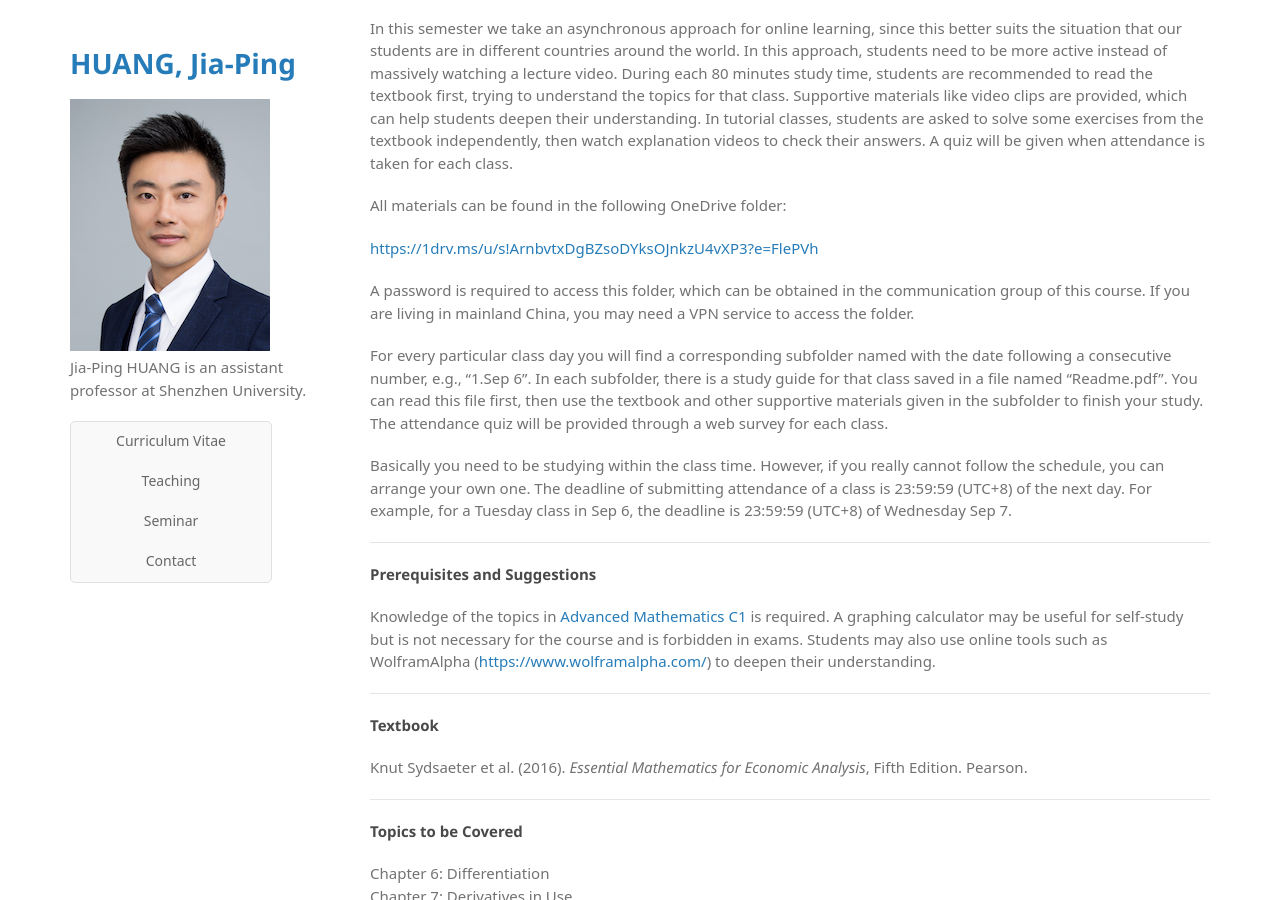
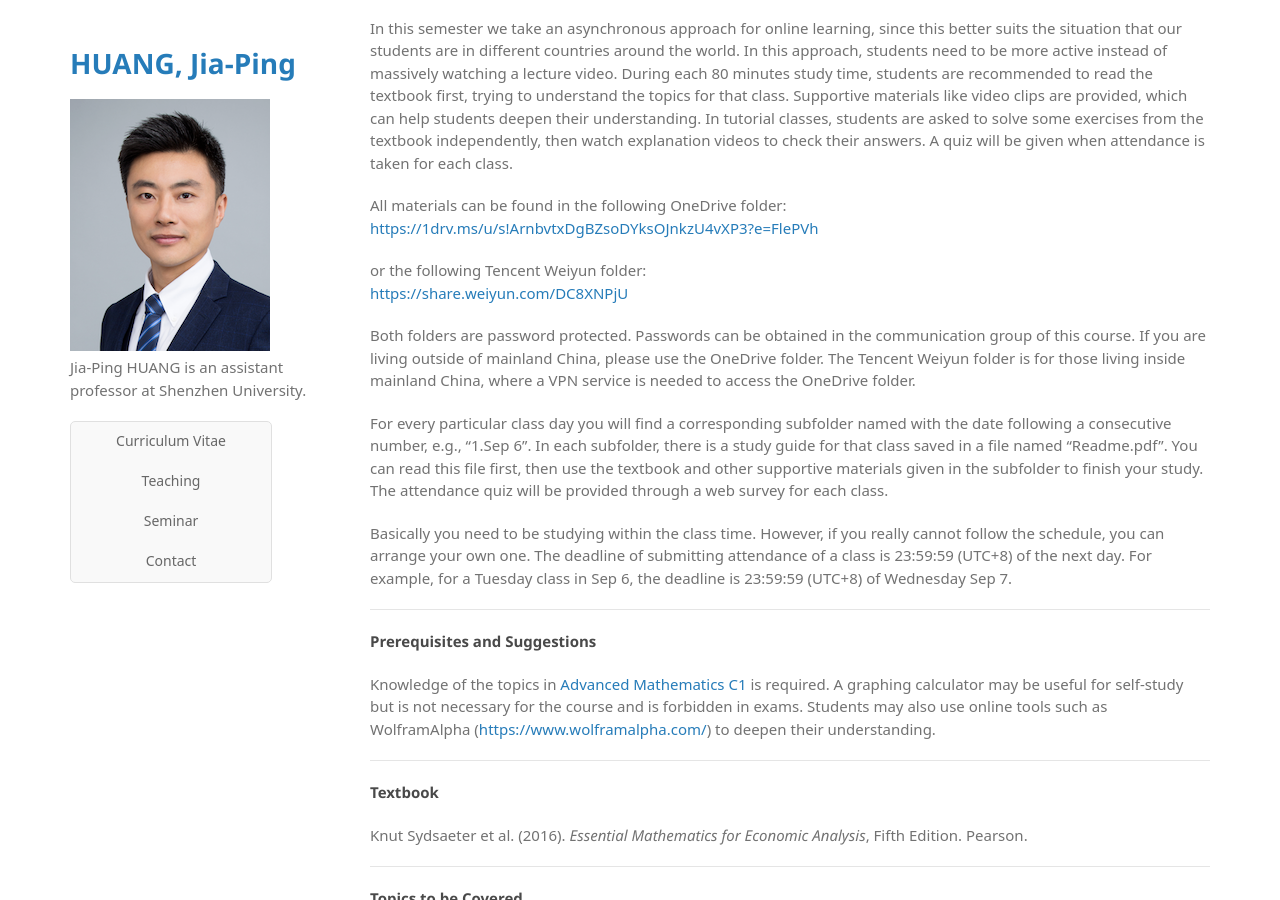
Before and after one commit to huangjp28/huangjp28.github.io, a Jekyll site: the page built from _teaching/03_mathc2.md, in a window 1280 px wide and 900 px high, scrolled down 551 px. Built offline with Jekyll 4.4.1, drawn with Linux system fonts in a browser that asks for light colours; some web fonts are replaced; a script that is not in the unit is left out.

Commit message:
Update 03_mathc2.md

```diff
--- a/_teaching/03_mathc2.md
+++ b/_teaching/03_mathc2.md
@@ -28,10 +28,12 @@ Advanced Mathematics C2 is a subsequent course of Advanced Mathematics C1. In th
 In this semester we take an asynchronous approach for online learning, since this better suits the situation that our students are in different countries around the world. In this approach, students need to be more active instead of massively watching a lecture video. During each 80 minutes study time, students are recommended to read the textbook first, trying to understand the topics for that class. Supportive materials like video clips are provided, which can help students deepen their understanding. In tutorial classes, students are asked to solve some exercises from the textbook independently, then watch explanation videos to check their answers. A quiz will be given when attendance is taken for each class.
 
 All materials can be found in the following OneDrive folder:
-
   <https://1drv.ms/u/s!ArnbvtxDgBZsoDYksOJnkzU4vXP3?e=FlePVh>
 
-A password is required to access this folder, which can be obtained in the communication group of this course. If you are living in mainland China, you may need a VPN service to access the folder.
+or the following Tencent Weiyun folder:
+  <https://share.weiyun.com/DC8XNPjU>
+
+Both folders are password protected. Passwords can be obtained in the communication group of this course. If you are living outside of mainland China, please use the OneDrive folder. The Tencent Weiyun folder is for those living inside mainland China, where a VPN service is needed to access the OneDrive folder.
 
 For every particular class day you will find a corresponding subfolder named with the date following a consecutive number, e.g., "1.Sep 6". In each subfolder, there is a study guide for that class saved in a file named "Readme.pdf". You can read this file first, then use the textbook and other supportive materials given in the subfolder to finish your study. The attendance quiz will be provided through a web survey for each class.
 
```
